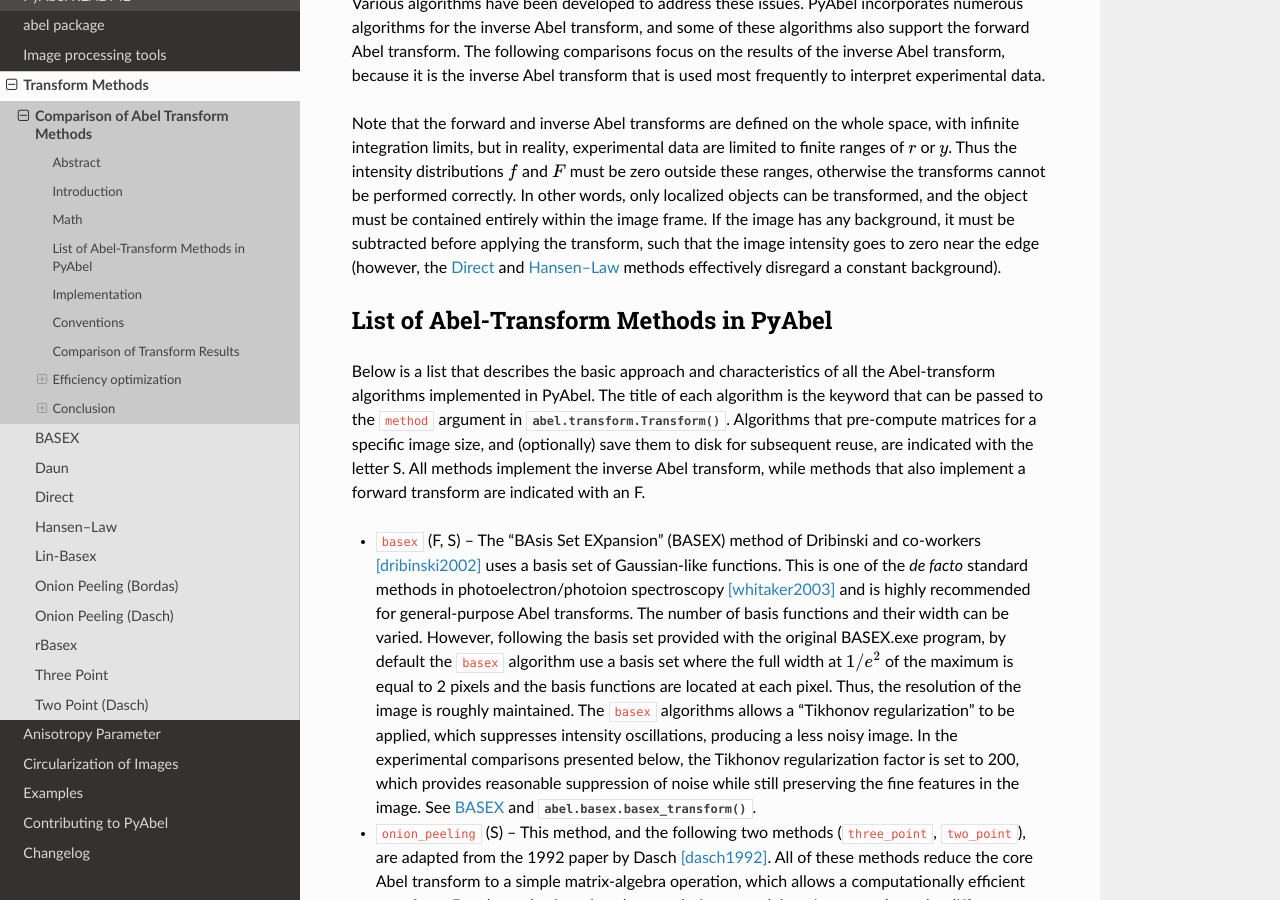
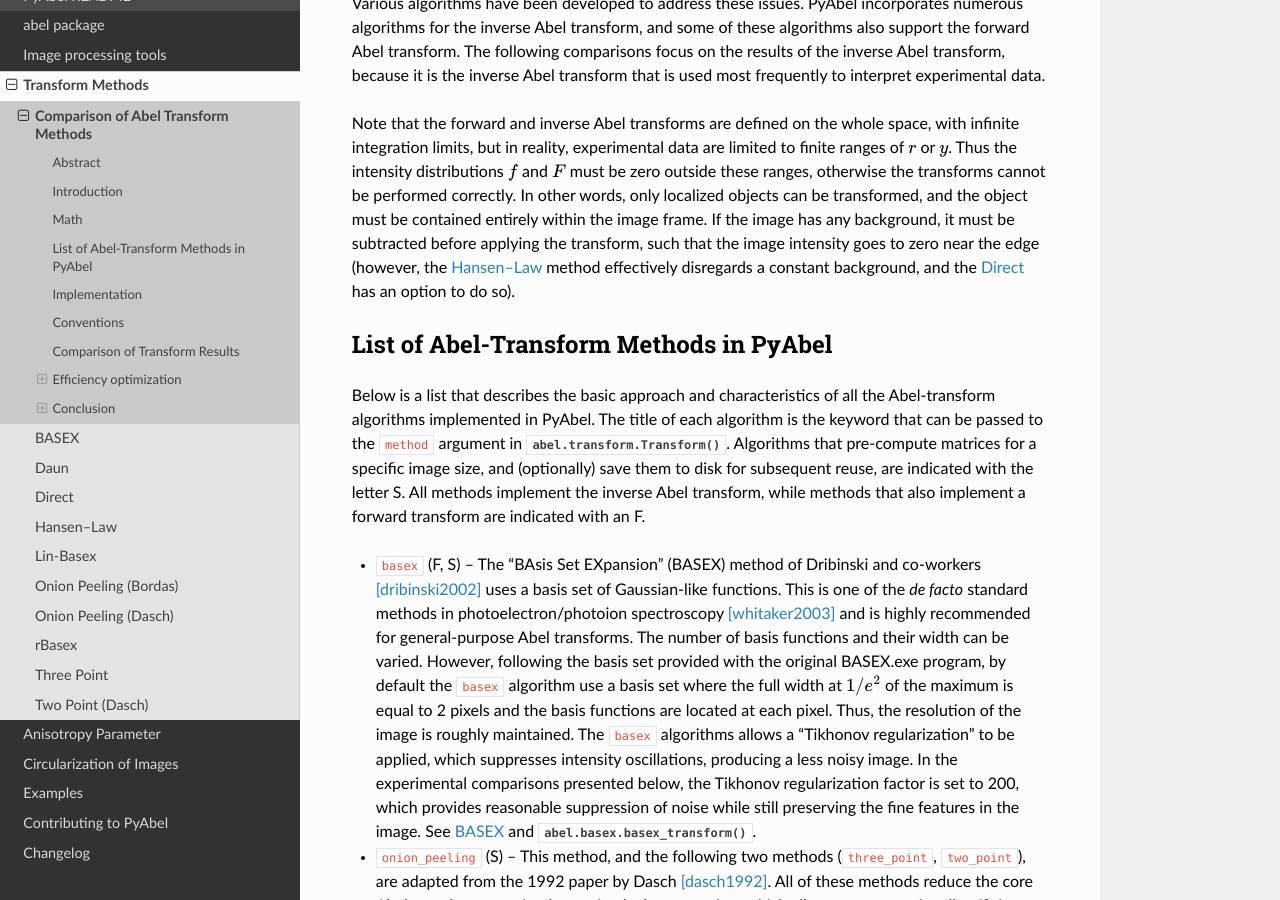
Before and after one commit to PyAbel/PyAbel, a Sphinx documentation site: the page built from doc/transform_methods/comparison.rst, in a window 1280 px wide and 900 px high, scrolled down 2127 px. Built offline with Sphinx 7.4.7 and the Read the Docs theme 3.1.0, drawn with Linux system fonts in a browser that asks for light colours; the version number could not be read and is left out.

Commit message:
Direct now disregards background only optionally

```diff
--- a/doc/transform_methods/comparison.rst
+++ b/doc/transform_methods/comparison.rst
@@ -41,7 +41,7 @@ While the transform equations can be evaluated analytically for some mathematica
 
 Various algorithms have been developed to address these issues. PyAbel incorporates numerous algorithms for the inverse Abel transform, and some of these algorithms also support the forward Abel transform. The following comparisons focus on the results of the inverse Abel transform, because it is the inverse Abel transform that is used most frequently to interpret experimental data.
 
-Note that the forward and inverse Abel transforms are defined on the whole space, with infinite integration limits, but in reality, experimental data are limited to finite ranges of :math:`r` or :math:`y`. Thus the intensity distributions :math:`f` and :math:`F` must be zero outside these ranges, otherwise the transforms cannot be performed correctly. In other words, only localized objects can be transformed, and the object must be contained entirely within the image frame. If the image has any background, it must be subtracted before applying the transform, such that the image intensity goes to zero near the edge (however, the :doc:`direct` and :doc:`hansenlaw` methods effectively disregard a constant background).
+Note that the forward and inverse Abel transforms are defined on the whole space, with infinite integration limits, but in reality, experimental data are limited to finite ranges of :math:`r` or :math:`y`. Thus the intensity distributions :math:`f` and :math:`F` must be zero outside these ranges, otherwise the transforms cannot be performed correctly. In other words, only localized objects can be transformed, and the object must be contained entirely within the image frame. If the image has any background, it must be subtracted before applying the transform, such that the image intensity goes to zero near the edge (however, the :doc:`hansenlaw` method effectively disregards a constant background, and the :doc:`direct` has an option to do so).
 
 
 List of Abel-Transform Methods in PyAbel
```
